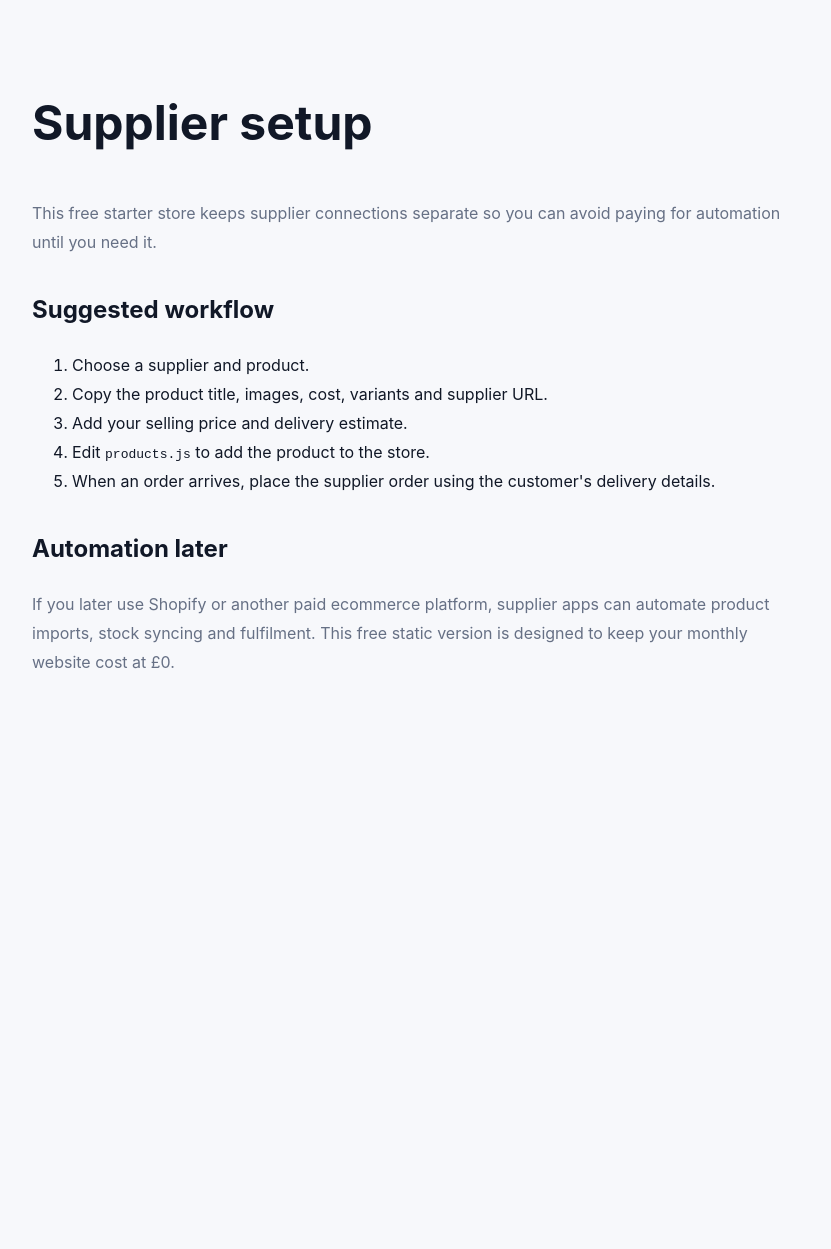
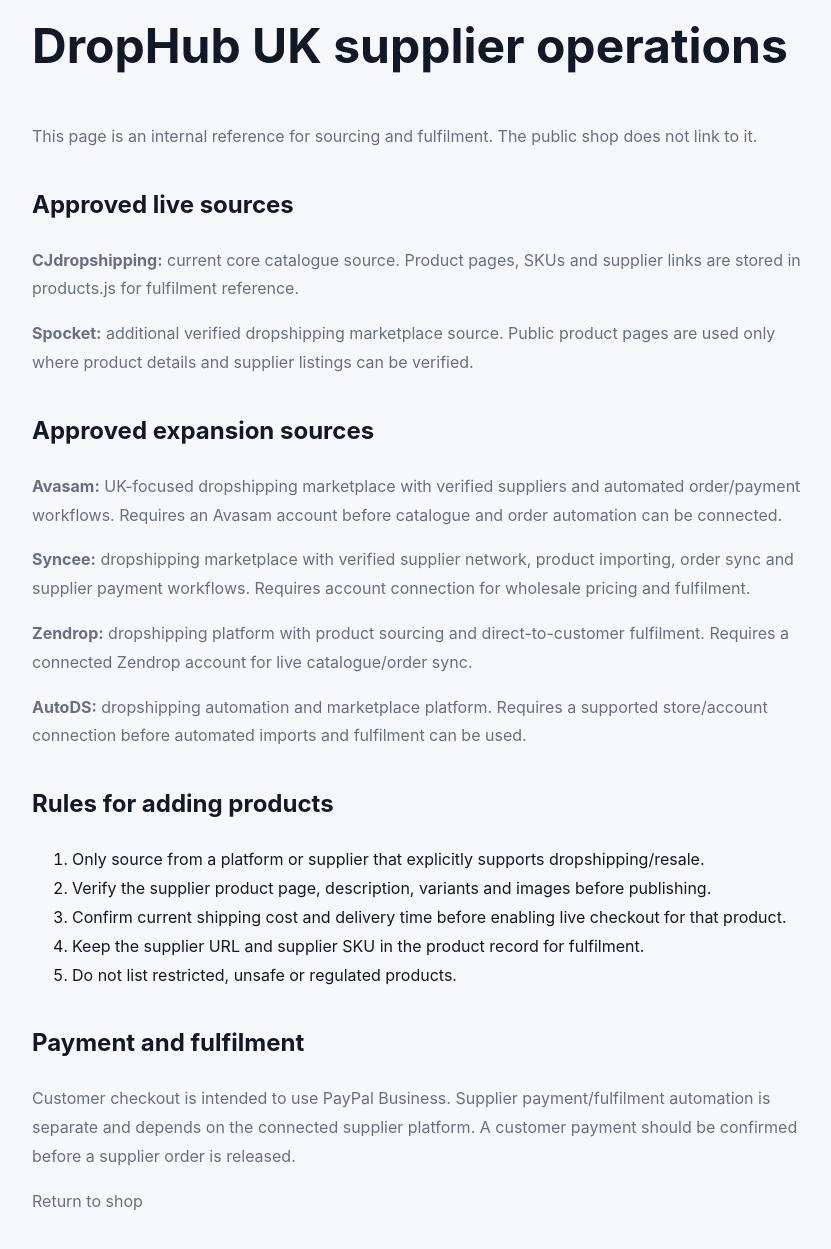
Before and after one commit to chrisandrews1990-cell/drop-hub-uk-store, a plain HTML site: page supplier-guide.html in a window 1280 px wide. Shown: the part 99-1348 px from the top of the page, without its empty margins (222-1053 px from the left). Before the commit the page ends 862 px from the top, so only its background shows below. Drawn offline with Linux system fonts and the light colour scheme.

Commit message:
Document approved dropshipping suppliers

```diff
--- a/supplier-guide.html
+++ b/supplier-guide.html
@@ -1 +1,39 @@
-<!doctype html><html lang="en"><head><meta charset="utf-8"><meta name="viewport" content="width=device-width,initial-scale=1"><title>Supplier Setup | DropHub UK</title><link rel="stylesheet" href="styles.css"></head><body><header class="topbar"><div class="brand"><span class="brand-mark">D</span><div><strong>DropHub UK</strong><small>Everyday finds, delivered</small></div></div><nav><a href="index.html">Back to shop</a></nav></header><main class="legal"><h1>Supplier setup</h1><p>This free starter store keeps supplier connections separate so you can avoid paying for automation until you need it.</p><h2>Suggested workflow</h2><ol><li>Choose a supplier and product.</li><li>Copy the product title, images, cost, variants and supplier URL.</li><li>Add your selling price and delivery estimate.</li><li>Edit <code>products.js</code> to add the product to the store.</li><li>When an order arrives, place the supplier order using the customer's delivery details.</li></ol><h2>Automation later</h2><p>If you later use Shopify or another paid ecommerce platform, supplier apps can automate product imports, stock syncing and fulfilment. This free static version is designed to keep your monthly website cost at £0.</p></main></body></html>
+<!doctype html>
+<html lang="en">
+<head>
+  <meta charset="utf-8">
+  <meta name="viewport" content="width=device-width,initial-scale=1">
+  <title>Supplier Operations | DropHub UK</title>
+  <link rel="stylesheet" href="styles.css">
+</head>
+<body>
+  <main class="legal">
+    <h1>DropHub UK supplier operations</h1>
+    <p>This page is an internal reference for sourcing and fulfilment. The public shop does not link to it.</p>
+
+    <h2>Approved live sources</h2>
+    <p><strong>CJdropshipping:</strong> current core catalogue source. Product pages, SKUs and supplier links are stored in products.js for fulfilment reference.</p>
+    <p><strong>Spocket:</strong> additional verified dropshipping marketplace source. Public product pages are used only where product details and supplier listings can be verified.</p>
+
+    <h2>Approved expansion sources</h2>
+    <p><strong>Avasam:</strong> UK-focused dropshipping marketplace with verified suppliers and automated order/payment workflows. Requires an Avasam account before catalogue and order automation can be connected.</p>
+    <p><strong>Syncee:</strong> dropshipping marketplace with verified supplier network, product importing, order sync and supplier payment workflows. Requires account connection for wholesale pricing and fulfilment.</p>
+    <p><strong>Zendrop:</strong> dropshipping platform with product sourcing and direct-to-customer fulfilment. Requires a connected Zendrop account for live catalogue/order sync.</p>
+    <p><strong>AutoDS:</strong> dropshipping automation and marketplace platform. Requires a supported store/account connection before automated imports and fulfilment can be used.</p>
+
+    <h2>Rules for adding products</h2>
+    <ol>
+      <li>Only source from a platform or supplier that explicitly supports dropshipping/resale.</li>
+      <li>Verify the supplier product page, description, variants and images before publishing.</li>
+      <li>Confirm current shipping cost and delivery time before enabling live checkout for that product.</li>
+      <li>Keep the supplier URL and supplier SKU in the product record for fulfilment.</li>
+      <li>Do not list restricted, unsafe or regulated products.</li>
+    </ol>
+
+    <h2>Payment and fulfilment</h2>
+    <p>Customer checkout is intended to use PayPal Business. Supplier payment/fulfilment automation is separate and depends on the connected supplier platform. A customer payment should be confirmed before a supplier order is released.</p>
+
+    <p><a href="index.html">Return to shop</a></p>
+  </main>
+</body>
+</html>
```
